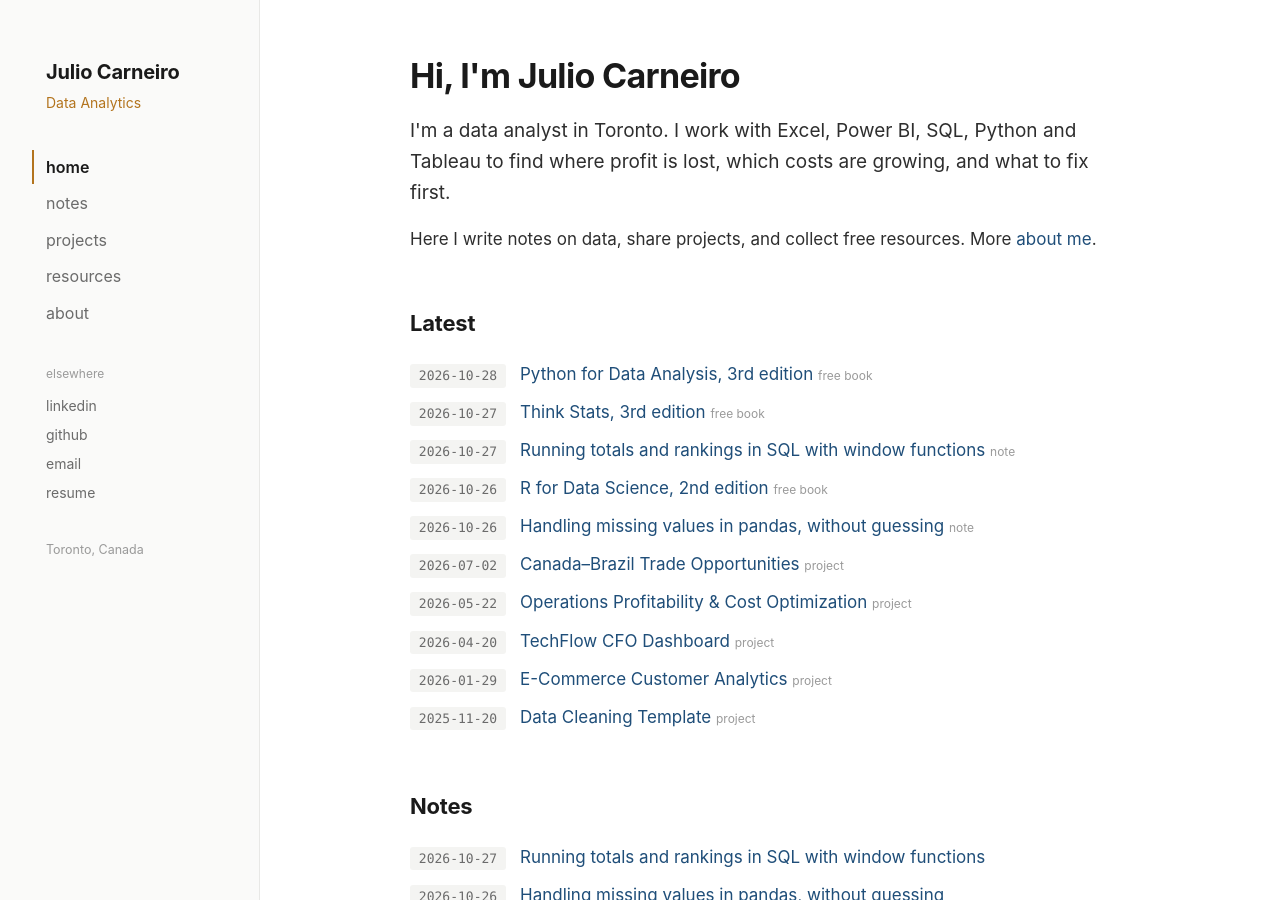
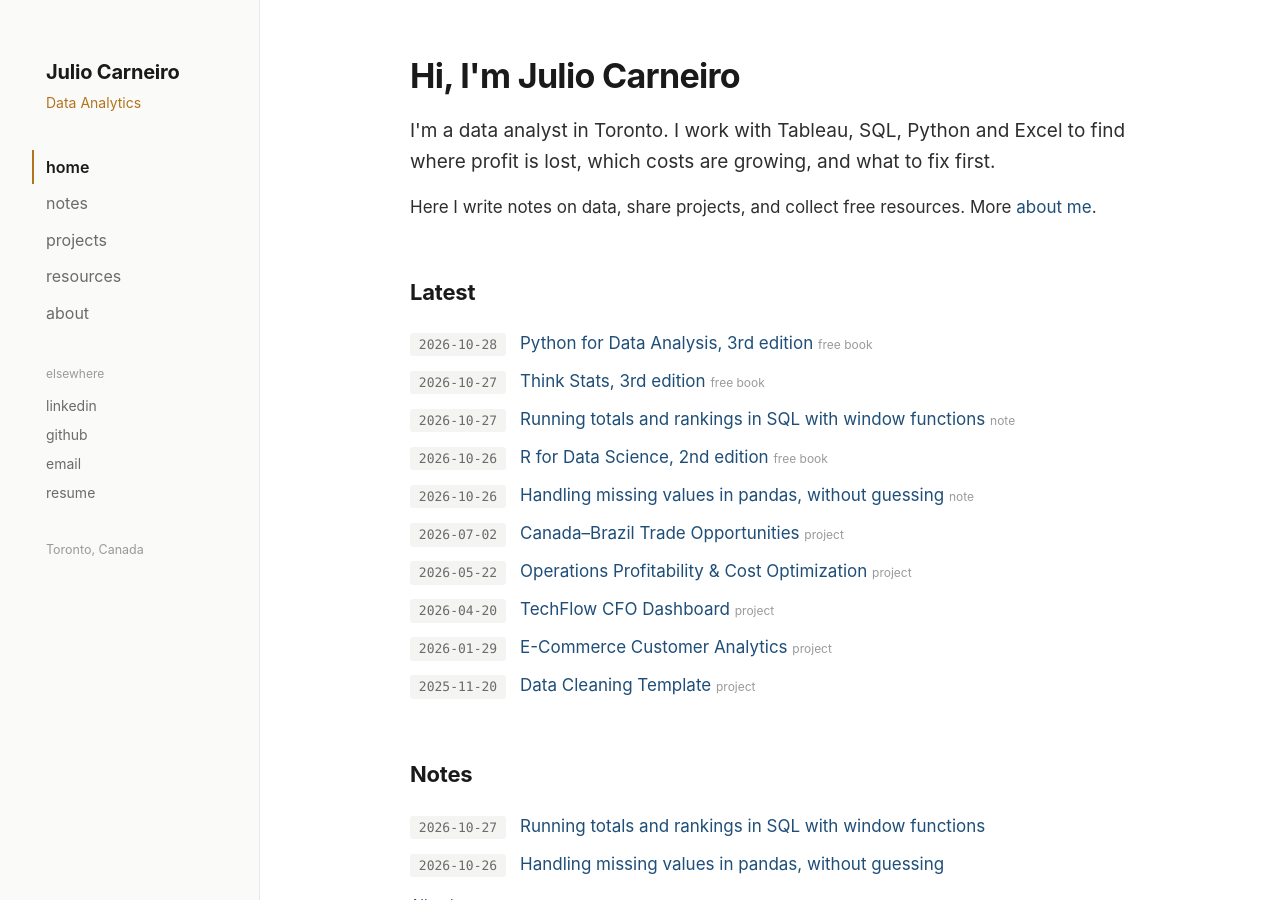
Before and after one commit to juliocezarcarneiro/juliocezarcarneiro, a Jekyll site: the page built from index.html, in a window 1280 px wide and 900 px high. Built offline with Jekyll 4.4.1, drawn with Linux system fonts in a browser that asks for light colours.

Commit message:
Make Tableau the main BI tool and remove Power BI
Lead with Tableau, SQL, Python and Excel on the site and profile README.

```diff
--- a/_config.yml
+++ b/_config.yml
@@ -1,6 +1,6 @@
 title: Julio Carneiro
 tagline: Data Analytics
-description: Julio Carneiro, data analyst in Toronto. Profitability, cost analysis and KPI reporting with Excel, Power BI, SQL, Python and Tableau.
+description: Julio Carneiro, data analyst in Toronto. Profitability, cost analysis and KPI reporting with Tableau, SQL, Python and Excel.
 author: Julio Carneiro
 baseurl: "/juliocezarcarneiro"
 url: "https://juliocezarcarneiro.github.io"
--- a/about.html
+++ b/about.html
@@ -14,12 +14,12 @@ permalink: /about/
   <li>Profitability and cost analysis</li>
   <li>KPI reporting and executive dashboards</li>
   <li>Data cleaning, validation and automated reports</li>
-  <li>Dashboards in Power BI, Tableau, Looker Studio and Excel</li>
+  <li>Dashboards in Tableau, plus Looker Studio and Excel</li>
 </ul>
 
 <h2>Background</h2>
 <dl class="facts">
-  <dt>tools</dt><dd>Excel, Power BI, SQL, Python, Tableau</dd>
+  <dt>tools</dt><dd>Tableau, SQL, Python, Excel</dd>
   <dt>also</dt><dd>Looker Studio, PostgreSQL, ETL pipelines, data validation</dd>
   <dt>education</dt><dd>Data Analytics Bootcamp, University of Toronto</dd>
   <dt>languages</dt><dd>English, Portuguese</dd>
--- a/index.html
+++ b/index.html
@@ -4,7 +4,7 @@ title: Home
 nav: home
 ---
 <h1>Hi, I'm Julio Carneiro</h1>
-<p class="lead">I'm a data analyst in Toronto. I work with Excel, Power BI, SQL, Python and Tableau to find where profit is lost, which costs are growing, and what to fix first.</p>
+<p class="lead">I'm a data analyst in Toronto. I work with Tableau, SQL, Python and Excel to find where profit is lost, which costs are growing, and what to fix first.</p>
 <p>Here I write notes on data, share projects, and collect free resources. More <a href="{{ '/about/' | relative_url }}">about me</a>.</p>
 
 <h2>Latest</h2>
--- a/notes/index.html
+++ b/notes/index.html
@@ -4,7 +4,7 @@ title: Notes
 nav: notes
 ---
 <h1>Notes</h1>
-<p class="lead">Short, practical posts on data: SQL, Python, Excel, Power BI and reporting.</p>
+<p class="lead">Short, practical posts on data: Tableau, SQL, Python, Excel and reporting.</p>
 
 {% assign tags = " " %}
 {% for post in site.posts %}{% for t in post.tags %}{% assign key = " " | append: t | append: " " %}{% unless tags contains key %}{% assign tags = tags | append: t | append: " " %}{% endunless %}{% endfor %}{% endfor %}
```
Also changed, not shown: HOW-TO-POST.md (+2 -2 lines), README.md.
